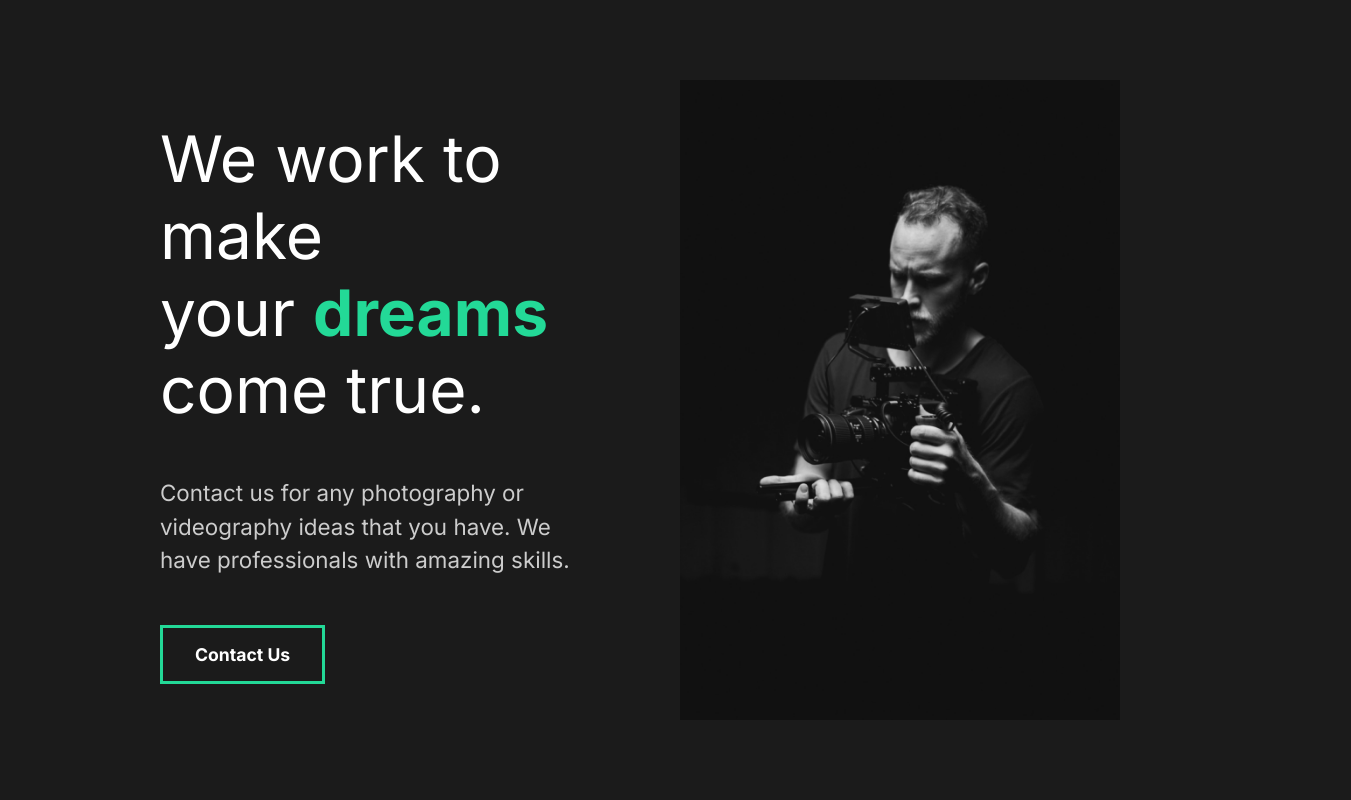
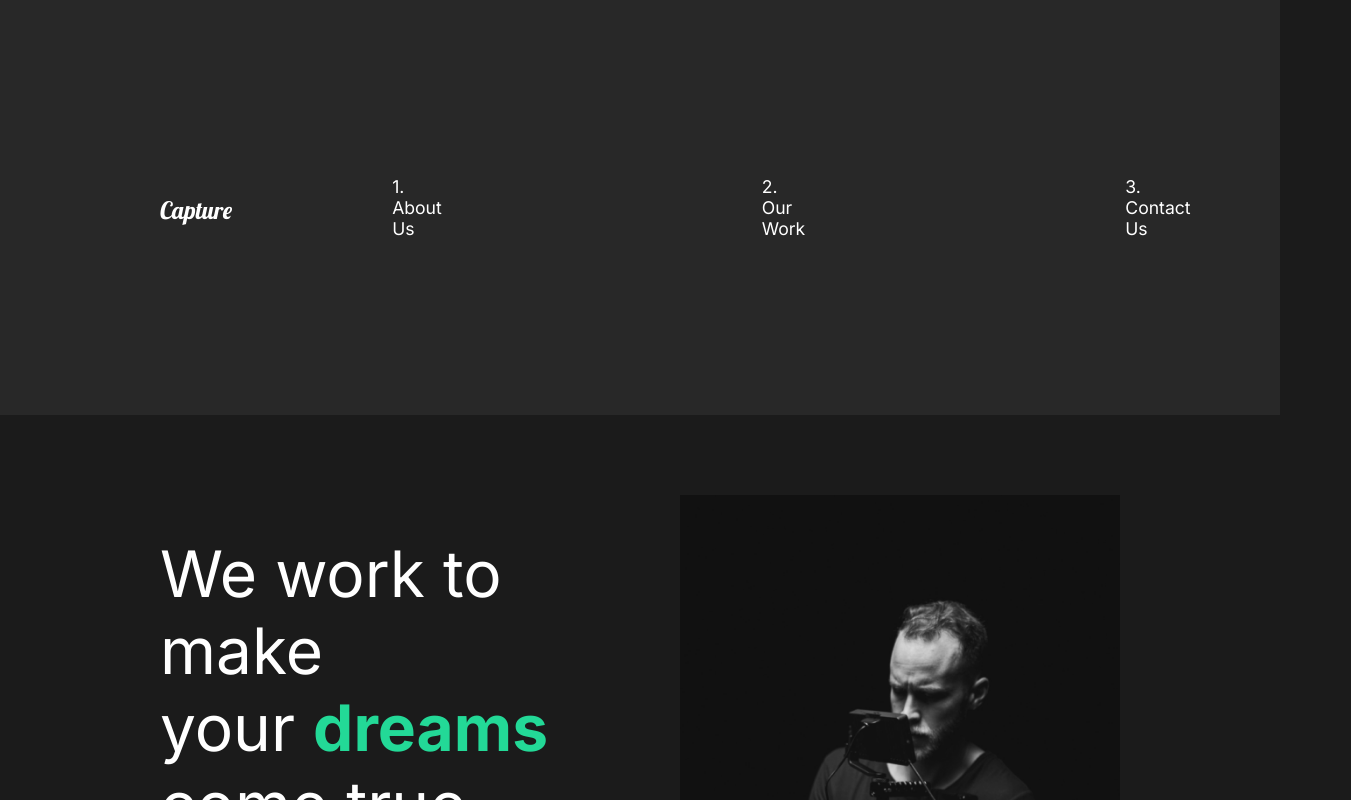
Before and after one commit to fgunawan/capture-website, a React (Create React App) app: page / in a window 1280 px wide. Shown: the top 800 px of the page, 1351 px wide, since content can reach past the window. Built offline with nearby package versions, Linux system fonts and the light colour scheme.

Commit message:
Creating and styling Nav component

```diff
--- a/src/App.js
+++ b/src/App.js
@@ -2,11 +2,13 @@
 import GlobalStyle from "./components/GlobalStyle";
 //import pgs
 import AboutUs from './pages/AboutUs';
+import Nav from './components/Nav';
 
 function App() {
   return (
     <div className="App">
       <GlobalStyle />
+      <Nav />
       <AboutUs />
     </div>
   );
--- /dev/null
+++ b/src/components/Nav.js
@@ -0,0 +1,44 @@
+import React from 'react';
+import styled from 'styled-components';
+
+const Nav = () => {
+    return(
+        <StyledNav>
+            <h1><a id="logo" href="#">Capture</a></h1>
+            <ul>
+                <li><a href="#">1. About Us</a></li>
+                <li><a href="#">2. Our Work</a></li>
+                <li><a href="#">3. Contact Us</a></li>
+            </ul>
+        </StyledNav>
+    );
+}
+
+const StyledNav = styled.div`
+    min-height: 10vh;
+    display: flex;
+    margin: auto;
+    justify-content: space-between;
+    align-items: center;
+    padding: 1rem 10rem;
+    background: #282828;
+    a{
+        color: white;
+        text-decoration: none;
+    }
+    ul{
+        display: flex;
+        list-style: none;
+    }
+    #logo{
+        font-size: 1.5rem;
+        font-family: 'Lobster', cursive;
+        font-weight: lighter;
+    }
+    li{
+        padding: 10rem;
+        position: relative;
+    }
+`;
+
+export default Nav;
```
